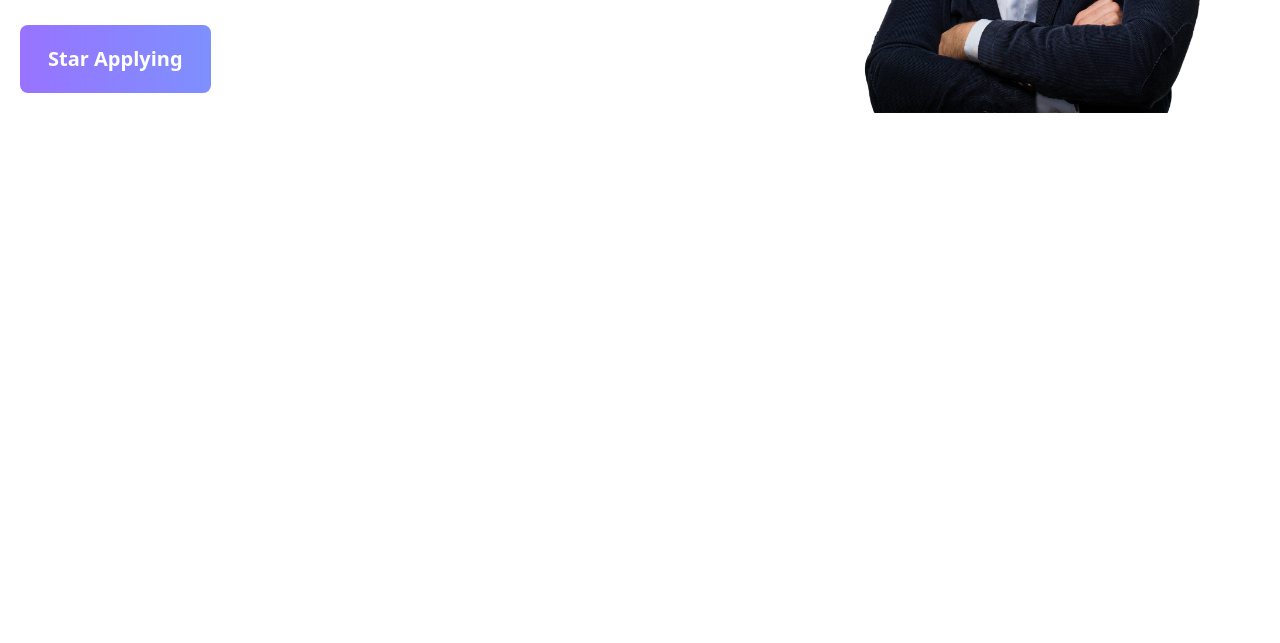
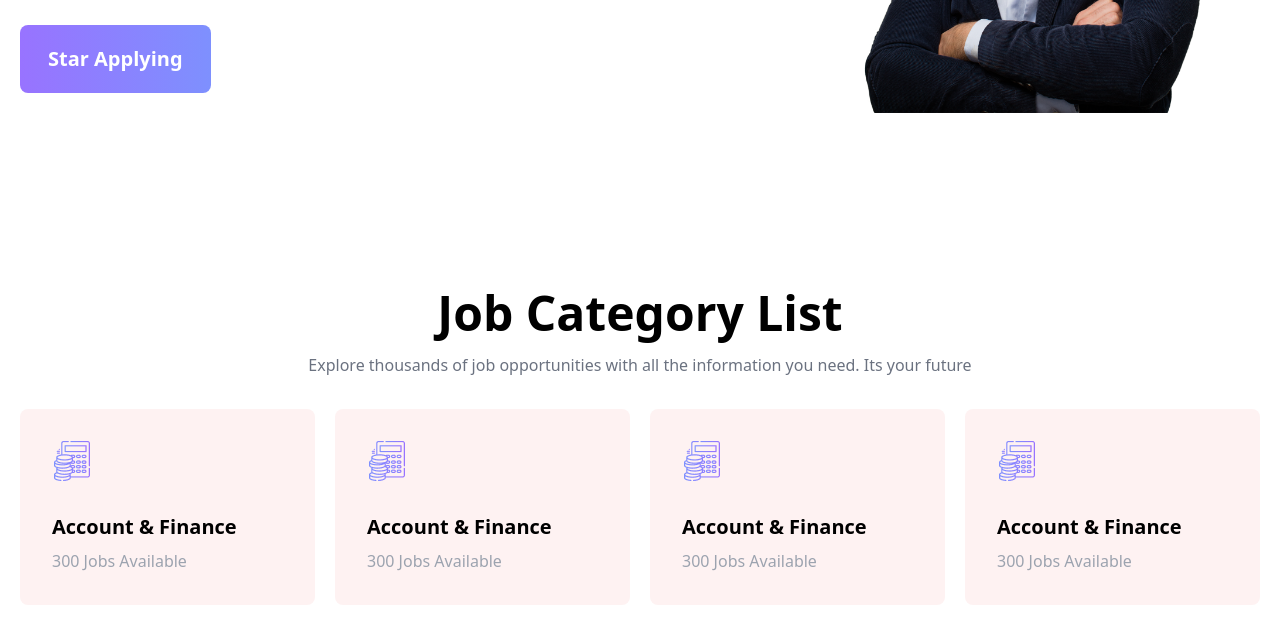
Before and after one commit to Imranhasanrimon/career-hub, a website built with Vite: page index.html in a window 1280 px wide. Shown: the part 567-1210 px from the top of the page. Before the commit the page ends 856 px from the top, so only its background shows below. Built offline with nearby package versions, Linux system fonts and the light colour scheme.

Commit message:
job catagory section is done

```diff
--- a/index.html
+++ b/index.html
@@ -41,6 +41,37 @@
             <div> <img src="./assets/images/user.png" alt=""></div>
         </div>
     </header>
+    <main class="max-w-7xl my-24 mx-auto px-5">
+        <section>
+            <h2 class="md:text-5xl sm:text-4xl text-3xl font-extrabold text-center">Job Category List</h2>
+            <p class="text-center font-medium text-gray-500 mt-4 mb-8">Explore thousands of job opportunities with all
+                the
+                information you need.
+                Its your future</p>
+            <div class=" md:grid md:grid-cols-2 md:gap-10 lg:grid-cols-4 lg:gap-5 gap-5 grid mx-5 md:mx-0">
+                <div class="p-8 bg-red-50 rounded-lg">
+                    <img src="./assets/icons/accounts.png" alt="">
+                    <h4 class="mt-8 mb-2 text-xl font-extrabold">Account & Finance</h4>
+                    <p class="text-gray-400">300 Jobs Available</p>
+                </div>
+                <div class="p-8 bg-red-50 rounded-lg">
+                    <img src="./assets/icons/accounts.png" alt="">
+                    <h4 class="mt-8 mb-2 text-xl font-extrabold">Account & Finance</h4>
+                    <p class="text-gray-400">300 Jobs Available</p>
+                </div>
+                <div class="p-8 bg-red-50 rounded-lg">
+                    <img src="./assets/icons/accounts.png" alt="">
+                    <h4 class="mt-8 mb-2 text-xl font-extrabold">Account & Finance</h4>
+                    <p class="text-gray-400">300 Jobs Available</p>
+                </div>
+                <div class="p-8 bg-red-50 rounded-lg">
+                    <img src="./assets/icons/accounts.png" alt="">
+                    <h4 class="mt-8 mb-2 text-xl font-extrabold">Account & Finance</h4>
+                    <p class="text-gray-400">300 Jobs Available</p>
+                </div>
+            </div>
+        </section>
+    </main>
 
 </body>
 
```
